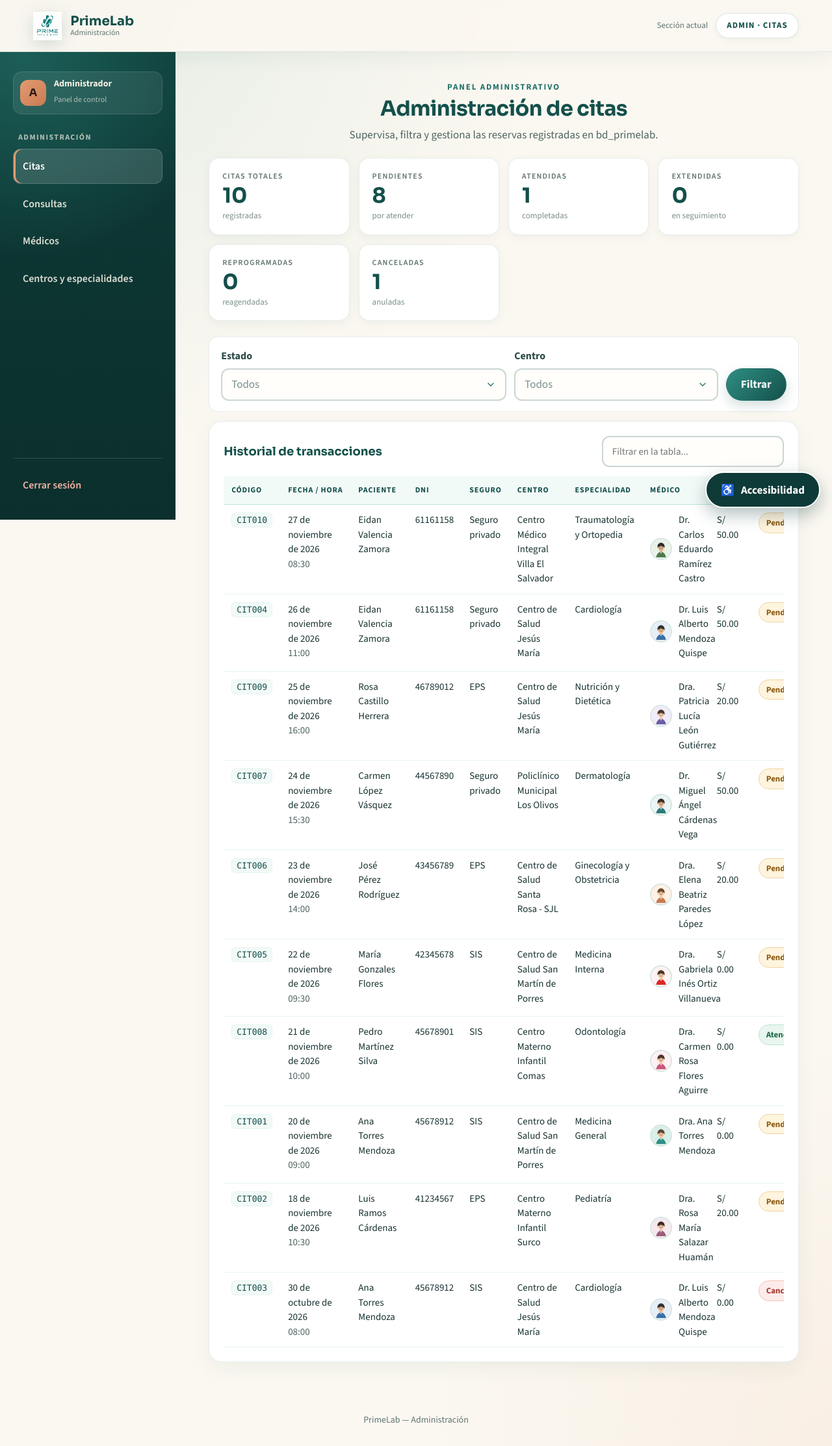
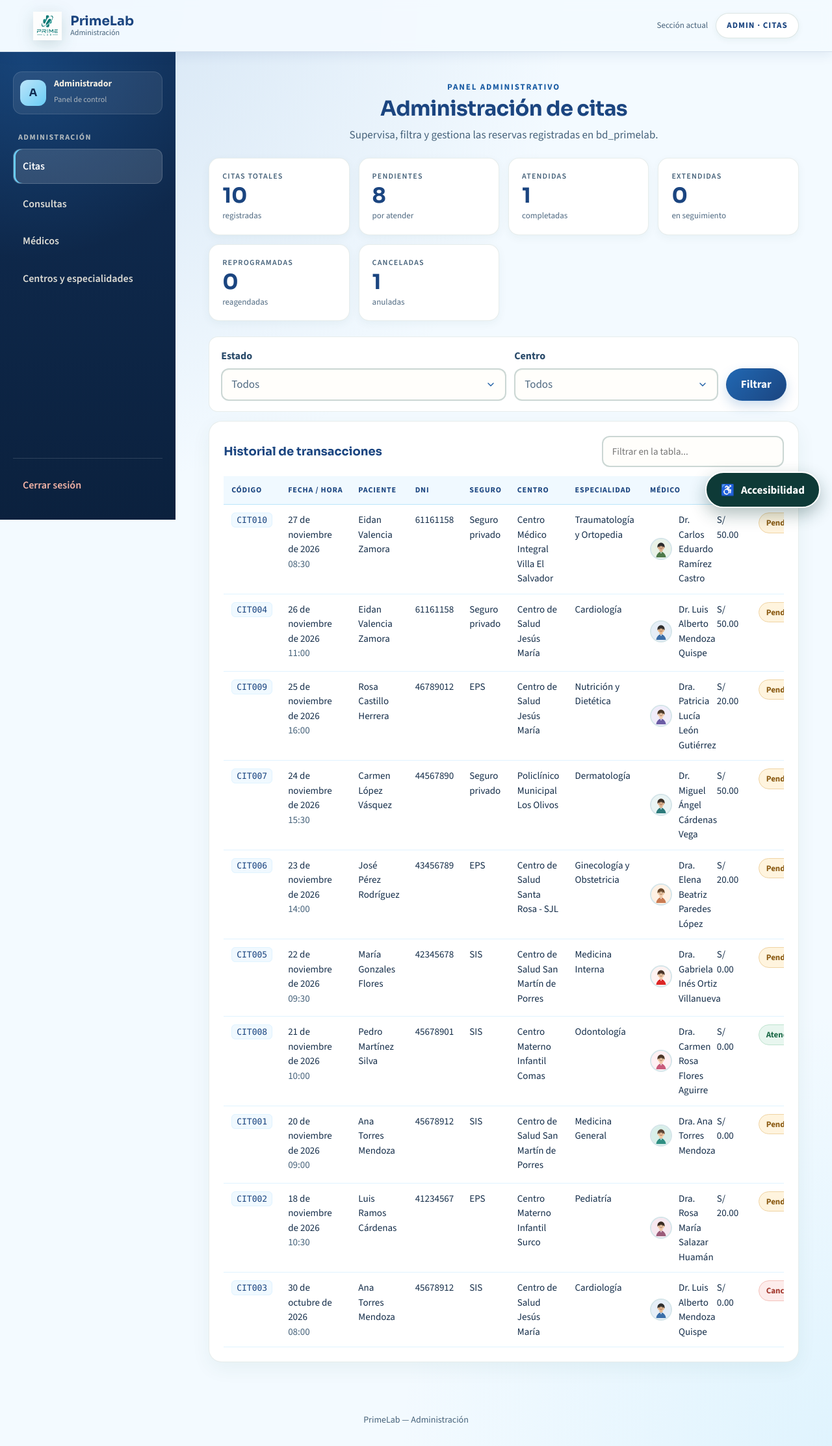
Before and after one commit to estu74519247-droid/PROYECTO---RESERVAS-, a PHP site: page /app/admin/admin_citas.php in a window 1280 px wide. Shown: the whole page at 65% size. Run offline with PHP 8.4, Linux system fonts and the light colour scheme; the visitor is signed in with stand-in values (Sample User, id 1); data comes from the database, SQL or seed files in the repository.

Commit message:
Actualizar los colores de PrimeLab

```diff
--- a/css/style.css
+++ b/css/style.css
@@ -1,23 +1,26 @@
-/* css/style.css — PrimeLab (tema teal/cream, reconstruido) */
+/* css/style.css — PrimeLab (tema celeste y azul) */
 :root {
-    --teal-900: #0e3a37;
-    --teal-800: #14504b;
-    --teal-700: #1b5e57;
-    --blue-800: #14504b;
-    --blue-600: #24736a;
-    --blue-500: #2f8f83;
-    --blue-300: #7fc1b8;
-    --blue-200: #bfe3de;
-    --blue-100: #e6f4f1;
-    --blue-50:  #f2faf8;
-    --accent:   #e39b72;
-    --cream:    #fbf8f1;
+    /* Conservamos los nombres de las variables para los componentes existentes. */
+    --teal-900: #102c52;
+    --teal-800: #1b4580;
+    --teal-700: #205ba0;
+    --blue-800: #1b4580;
+    --blue-600: #195ba3;
+    --blue-500: #2168b3;
+    --blue-300: #7dc5ef;
+    --blue-200: #bce5fa;
+    --blue-100: #e0f3ff;
+    --blue-50:  #f0f9ff;
+    --accent:   #69ccf5;
+    --cream:    #f3faff;
     --white:    #ffffff;
-    --ink:      #183231;
-    --ink-soft: #2b4b49;
-    --muted:    #5f7471;
-    --muted-2:  #7b8f8c;
-    --line:     rgba(20, 80, 75, 0.14);
+    --ink:      #142d49;
+    --ink-soft: #284969;
+    --muted:    #46627a;
+    --muted-2:  #506a82;
+    --line:     rgba(27, 69, 128, 0.14);
+    --brand-rgb: 33, 104, 179;
+    --accent-rgb: 105, 204, 245;
     --danger:   #a33a30;
     --danger-bg:#fdeceb;
     --danger-bd:#f3c2bc;
@@ -27,8 +30,8 @@
     --warning:  #8a5a12;
     --warning-bg:#fff4de;
     --warning-bd:#efd3a3;
-    --shadow: 0 12px 30px rgba(20, 80, 75, 0.10);
-    --shadow-soft: 0 6px 16px rgba(20, 80, 75, 0.08);
+    --shadow: 0 12px 30px rgba(27, 69, 128, 0.12);
+    --shadow-soft: 0 6px 16px rgba(27, 69, 128, 0.08);
     --radius: 14px;
 }
 
@@ -39,8 +42,8 @@ body {
     font-size: 17px;
     color: var(--ink);
     background:
-        radial-gradient(circle at 10% 0%, rgba(47,143,131,0.10), transparent 28%),
-        radial-gradient(circle at 100% 100%, rgba(227,155,114,0.10), transparent 24%),
+        radial-gradient(circle at 10% 0%, rgba(var(--brand-rgb), 0.14), transparent 30%),
+        radial-gradient(circle at 100% 100%, rgba(var(--accent-rgb), 0.14), transparent 26%),
         var(--cream);
     line-height: 1.6;
     min-height: 100vh;
@@ -56,8 +59,8 @@ h1 { font-size: 32px; line-height: 1.15; color: var(--teal-800); letter-spacing:
 h2 { font-size: 22px; color: var(--teal-800); }
 h3 { font-size: 16px; color: var(--ink); }
 p { margin: 0 0 10px; }
-.muted { color: #4e6461; }
-small, .hint { color: #5f7471; font-size: 15px; }
+.muted { color: var(--muted); }
+small, .hint { color: var(--muted); font-size: 15px; }
 
 /* Topbar */
 .topbar {
@@ -67,10 +70,10 @@ small, .hint { color: #5f7471; font-size: 15px; }
     align-items: center;
     justify-content: space-between;
     gap: 20px;
-    background: rgba(251, 248, 241, 0.88);
+    background: rgba(243, 250, 255, 0.92);
     backdrop-filter: blur(10px);
-    border-bottom: 1px solid rgba(20, 80, 75, 0.10);
-    box-shadow: 0 10px 30px rgba(20, 80, 75, 0.06);
+    border-bottom: 1px solid var(--line);
+    box-shadow: var(--shadow-soft);
     position: sticky;
     top: 0;
     z-index: 60;
@@ -103,11 +106,11 @@ small, .hint { color: #5f7471; font-size: 15px; }
 }
 .button.primary {
     background: linear-gradient(135deg, var(--blue-500), var(--teal-800));
-    color: #fff; box-shadow: 0 8px 18px rgba(20,80,75,0.18);
+    color: #fff; box-shadow: 0 8px 18px rgba(var(--brand-rgb), 0.22);
 }
 .button.primary:hover { filter: brightness(1.03); transform: translateY(-1px); color: #fff; }
 .button.secondary {
-    background: #fff; color: var(--teal-800); border-color: rgba(20,80,75,0.18);
+    background: #fff; color: var(--teal-800); border-color: var(--line);
 }
 .button.secondary:hover { background: var(--blue-50); }
 .button.danger { background: #fff; color: var(--danger); border-color: var(--danger-bd); }
@@ -142,8 +146,8 @@ button.button { font-family: inherit; }
 }
 .sidebar {
     background:
-        radial-gradient(circle at 15% 0%, rgba(47,143,131,0.45), transparent 42%),
-        linear-gradient(180deg, var(--teal-900) 0%, #0b2f2c 100%);
+        radial-gradient(circle at 15% 0%, rgba(var(--brand-rgb), 0.42), transparent 42%),
+        linear-gradient(180deg, var(--teal-900) 0%, #0b213e 100%);
     padding: 30px 20px 26px;
     color: #f4efe3;
     display: flex; flex-direction: column;
@@ -153,8 +157,8 @@ button.button { font-family: inherit; }
 .user-chip { display: flex; align-items: center; gap: 12px; padding: 10px; background: rgba(255,255,255,0.08); border: 1px solid rgba(255,255,255,0.12); border-radius: 14px; margin-bottom: 18px; }
 .avatar {
     width: 40px; height: 40px; border-radius: 12px;
-    background: linear-gradient(135deg, var(--accent), #c97b52);
-    color: #2a1a10; display: flex; align-items: center; justify-content: center;
+    background: linear-gradient(135deg, var(--blue-200), var(--accent));
+    color: var(--teal-900); display: flex; align-items: center; justify-content: center;
     font: 700 16px "Sora", sans-serif; flex-shrink: 0;
 }
 .user-chip strong { display: block; font-size: 14px; color: #f4efe3; line-height: 1.2; }
```
Also changed, not shown: other parts of css/style.css (+13 -12 lines).
